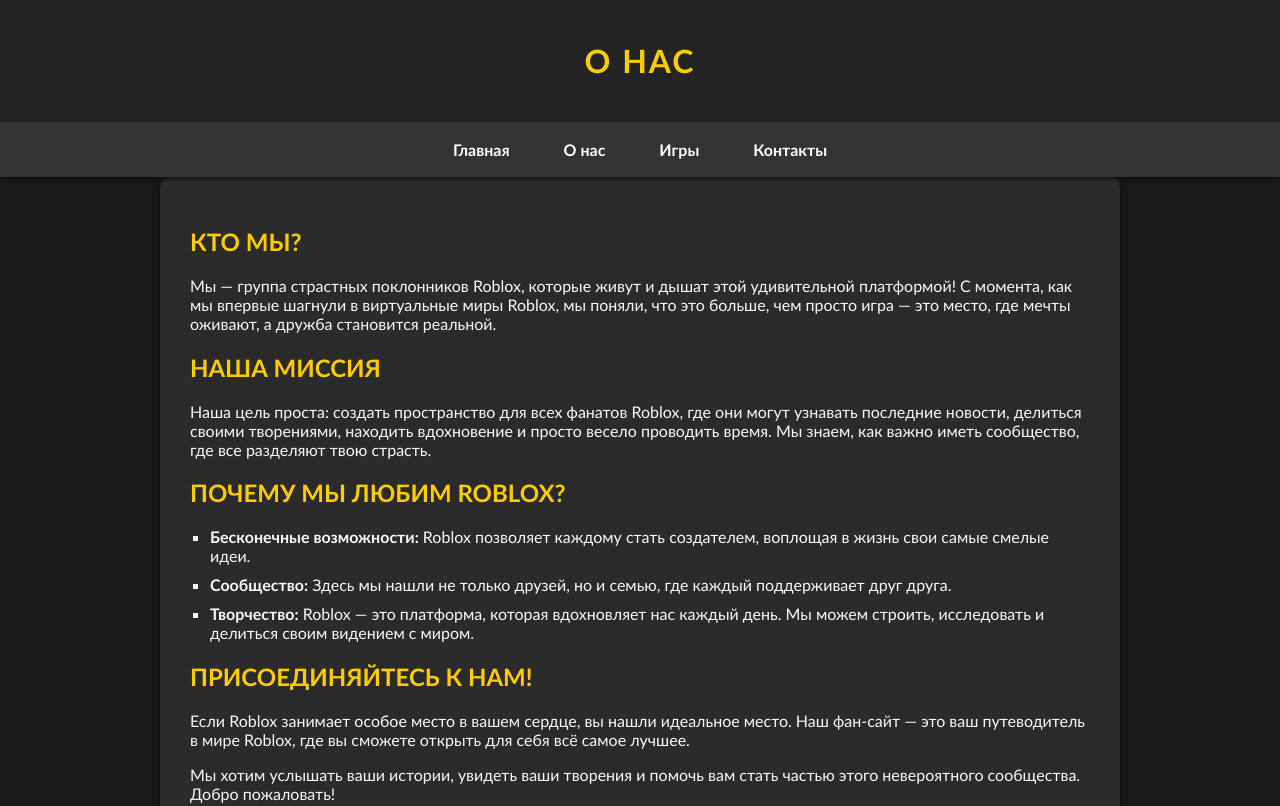
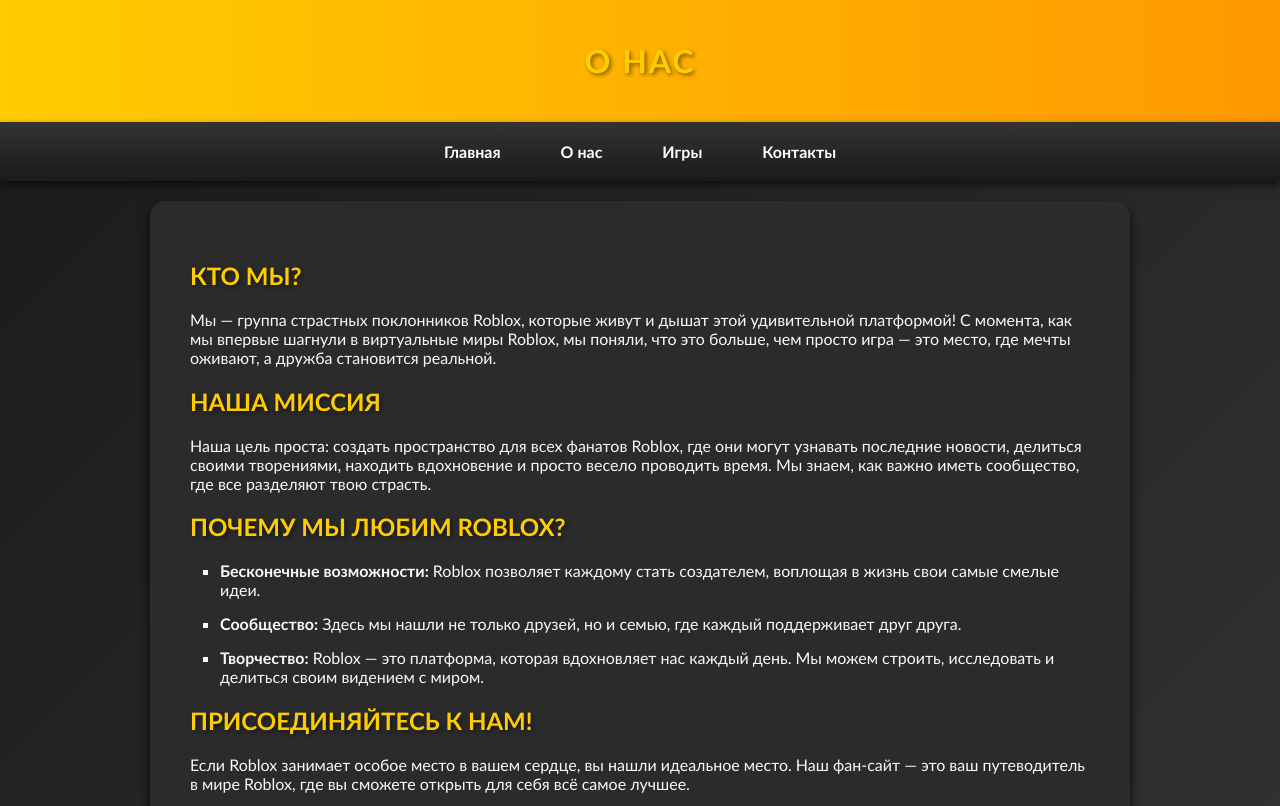
Before and after one commit to Mastergrad/ZeroG, a plain HTML site: page about.html in a window 1280 px wide. Shown: the top 806 px of the page. Drawn offline with Linux system fonts and the light colour scheme.

Commit message:
Add files via upload

```diff
--- a/style.css
+++ b/style.css
@@ -1,23 +1,26 @@
 
 body {
     font-family: 'Trebuchet MS', sans-serif;
-    background-color: #1a1a1a; /* Темный фон в стиле Roblox */
-    color: #f9f9f9; /* Светлый текст для контраста */
+    background: linear-gradient(135deg, #1a1a1a, #333333); /* Градиентный фон */
+    color: #f9f9f9;
     margin: 0;
     padding: 0;
+    animation: fadeIn 2s ease-in-out; /* Анимация плавного появления */
 }
 
 header, footer {
-    background-color: #242424; /* Темный заголовок и подвал */
-    color: #ffcc00; /* Желтый текст, напоминающий акценты Roblox */
+    background: linear-gradient(90deg, #ffcc00, #ff9900); /* Градиент для заголовков и подвала */
+    color: #1a1a1a;
     text-align: center;
     padding: 20px;
     text-transform: uppercase;
     letter-spacing: 2px;
+    box-shadow: 0 4px 6px rgba(0, 0, 0, 0.3);
+    animation: slideInDown 1s ease-in-out; /* Анимация появления сверху */
 }
 
 nav {
-    background-color: #333333; /* Темно-серый фон навигации */
+    background: linear-gradient(180deg, #333333, #1a1a1a); /* Градиент для навигации */
     display: flex;
     justify-content: center;
     align-items: center;
@@ -25,68 +28,109 @@ nav {
     position: sticky;
     top: 0;
     z-index: 1000;
-    box-shadow: 0 2px 5px rgba(0, 0, 0, 0.5);
+    box-shadow: 0 4px 8px rgba(0, 0, 0, 0.6);
 }
 
 nav a {
-    color: #ffffff; /* Белый текст навигации */
+    color: #ffffff;
     text-decoration: none;
     margin: 0 15px;
     font-weight: bold;
-    padding: 8px 12px;
+    padding: 10px 15px;
     border-radius: 5px;
-    transition: background-color 0.3s ease, color 0.3s ease;
+    transition: background-color 0.3s ease, color 0.3s ease, transform 0.3s ease;
 }
 
 nav a:hover {
-    background-color: #ffcc00; /* Желтый фон при наведении */
-    color: #1a1a1a; /* Темный текст */
+    background-color: #ffcc00;
+    color: #1a1a1a;
+    transform: scale(1.1); /* Увеличение при наведении */
 }
 
 main {
-    padding: 30px;
+    padding: 40px;
     text-align: left;
     max-width: 900px;
-    margin: auto;
-    background-color: #2b2b2b; /* Темный блок контента */
-    border-radius: 10px;
-    box-shadow: 0 4px 8px rgba(0, 0, 0, 0.7);
+    margin: 20px auto;
+    background-color: #2b2b2b;
+    border-radius: 15px;
+    box-shadow: 0 6px 12px rgba(0, 0, 0, 0.8);
+    animation: fadeInUp 1.5s ease-in-out; /* Анимация появления снизу */
 }
 
 h1, h2, h3 {
-    color: #ffcc00; /* Заголовки выделены желтым */
+    color: #ffcc00;
     text-transform: uppercase;
+    text-shadow: 2px 2px 4px rgba(0, 0, 0, 0.5); /* Тень для текста */
+}
+
+button {
+    background: linear-gradient(90deg, #ffcc00, #ff9900);
+    color: #1a1a1a;
+    border: none;
+    padding: 12px 25px;
+    border-radius: 8px;
+    font-weight: bold;
+    cursor: pointer;
+    box-shadow: 0 4px 8px rgba(0, 0, 0, 0.6);
+    transition: background-color 0.3s ease, transform 0.3s ease;
+}
+
+button:hover {
+    background-color: #ffd633;
+    transform: translateY(-3px); /* Подъём при наведении */
 }
 
 ul {
     list-style-type: square;
-    padding-left: 20px;
+    padding-left: 30px;
 }
 
 li {
-    margin: 10px 0;
+    margin: 15px 0;
+    transition: transform 0.3s ease;
+}
+
+li:hover {
+    transform: translateX(10px); /* Смещение при наведении */
 }
 
 footer {
     font-size: 14px;
+    box-shadow: 0 -4px 6px rgba(0, 0, 0, 0.3);
 }
 
-button {
-    background-color: #ffcc00;
-    color: #1a1a1a;
-    border: none;
-    padding: 10px 20px;
-    border-radius: 5px;
-    font-weight: bold;
-    cursor: pointer;
-    transition: background-color 0.3s ease;
+@keyframes fadeIn {
+    from {
+        opacity: 0;
+    }
+    to {
+        opacity: 1;
+    }
 }
 
-button:hover {
-    background-color: #ffd633; /* Более яркий желтый при наведении */
+@keyframes slideInDown {
+    from {
+        transform: translateY(-50px);
+        opacity: 0;
+    }
+    to {
+        transform: translateY(0);
+        opacity: 1;
+    }
 }
 
-/* Адаптивность для мобильных устройств */
+@keyframes fadeInUp {
+    from {
+        transform: translateY(50px);
+        opacity: 0;
+    }
+    to {
+        transform: translateY(0);
+        opacity: 1;
+    }
+}
+
 @media (max-width: 768px) {
     nav {
         flex-wrap: wrap;
```
